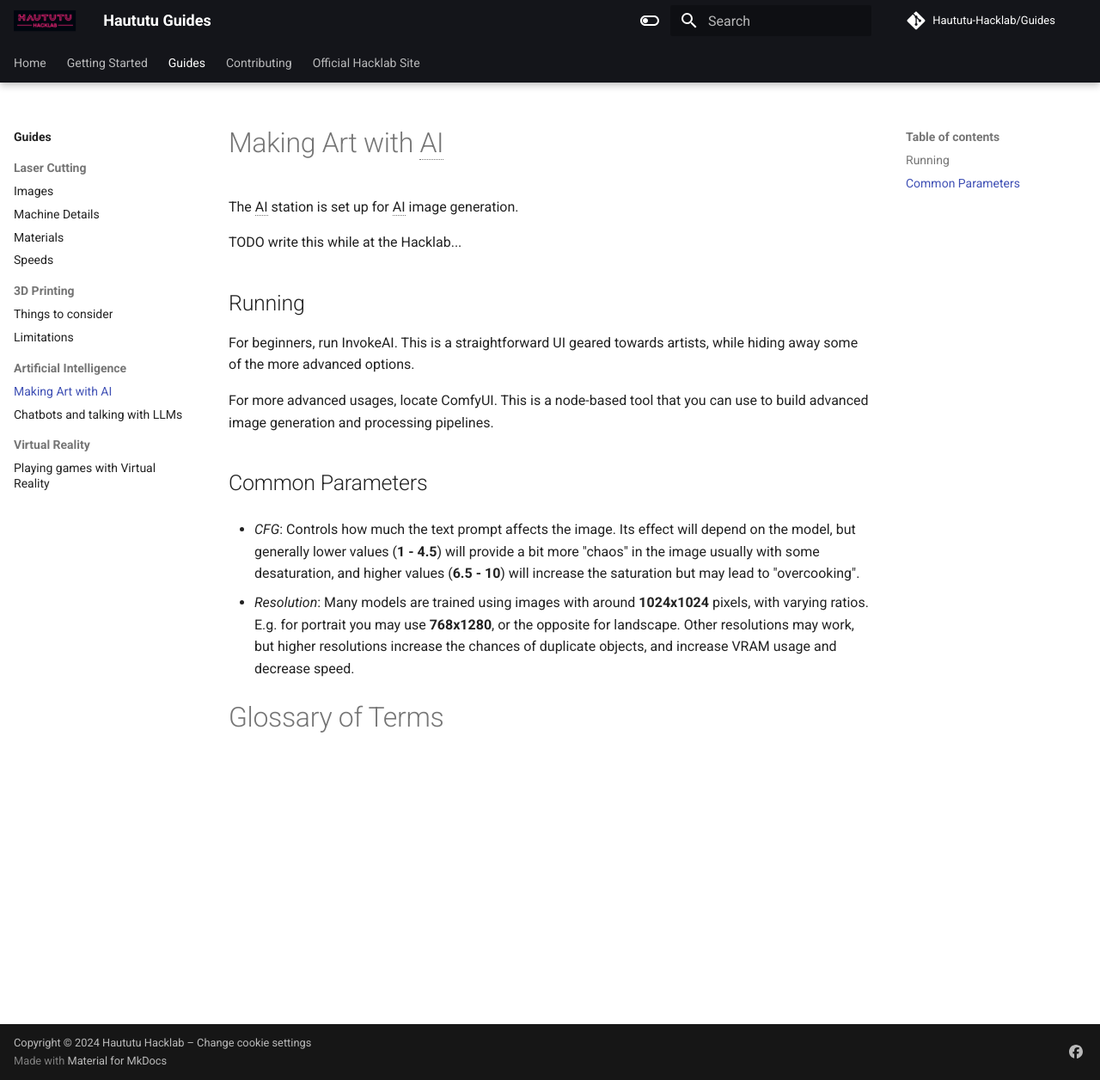
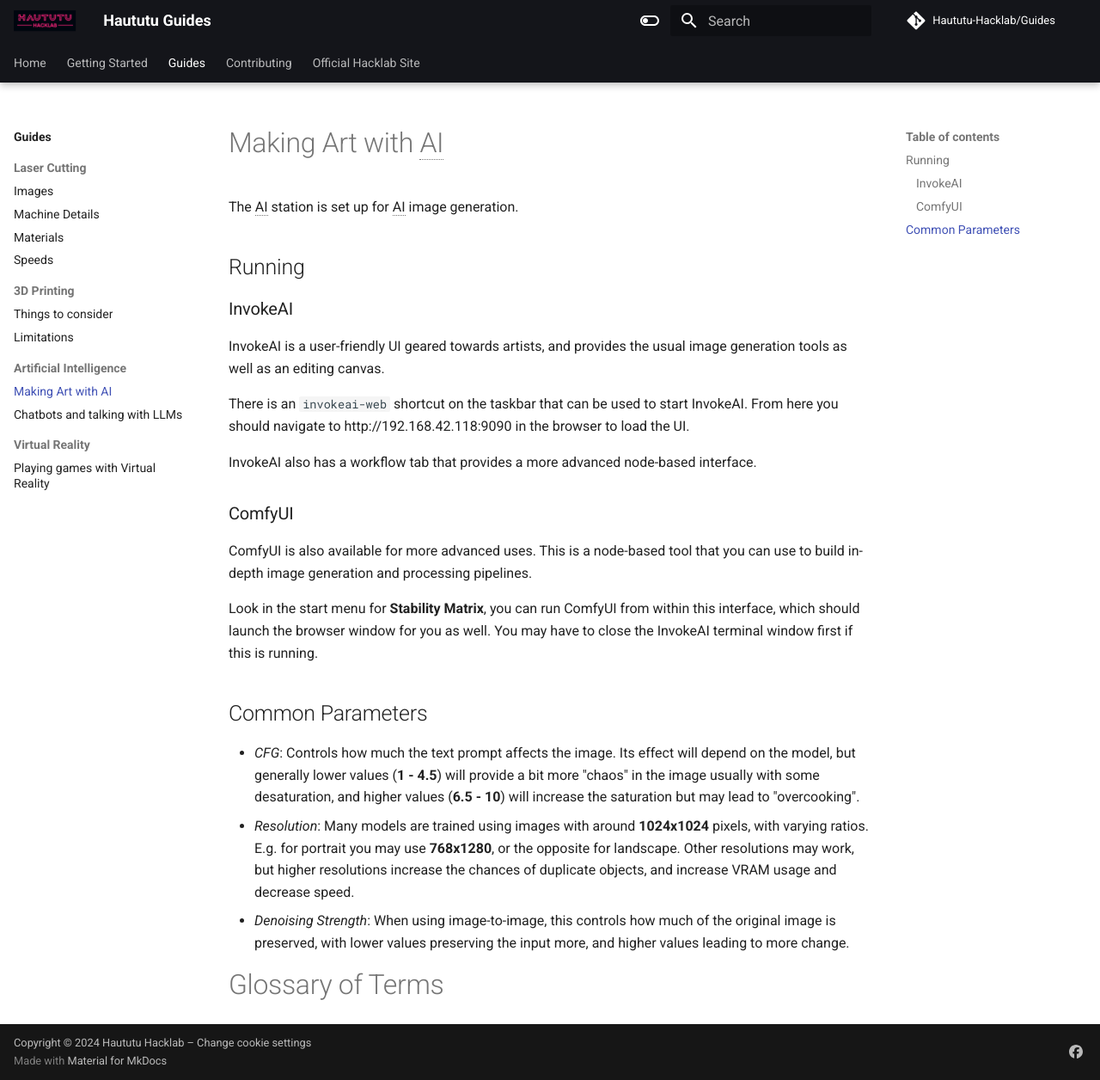
Before and after one commit to Haututu-Hacklab/Guides, an MkDocs documentation site: the page built from docs/guides/ai/art.md, in a window 1280 px wide and 1256 px high. Shown: the whole window at 86% size. Built offline with MkDocs 1.6.1 and Material for MkDocs 9.7.7, drawn with Linux system fonts in a browser that asks for light colours; comment, search, counter and statistics services are not loaded.

Commit message:
Add some more detail to AI Art page.

```diff
--- a/docs/guides/ai/art.md
+++ b/docs/guides/ai/art.md
@@ -2,13 +2,21 @@
 
 The AI station is set up for AI image generation.
 
-TODO write this while at the Hacklab...
-
 ## Running
 
-For beginners, run InvokeAI. This is a straightforward UI geared towards artists, while hiding away some of the more advanced options.
+### InvokeAI
 
-For more advanced usages, locate ComfyUI. This is a node-based tool that you can use to build advanced image generation and processing pipelines.
+InvokeAI is a user-friendly UI geared towards artists, and provides the usual image generation tools as well as an editing canvas.
+
+There is an `invokeai-web` shortcut on the taskbar that can be used to start InvokeAI. From here you should navigate to http://192.168.42.118:9090 in the browser to load the UI.
+
+InvokeAI also has a workflow tab that provides a more advanced node-based interface.
+
+### ComfyUI
+
+ComfyUI is also available for more advanced uses. This is a node-based tool that you can use to build in-depth image generation and processing pipelines.
+
+Look in the start menu for **Stability Matrix**, you can run ComfyUI from within this interface, which should launch the browser window for you as well. You may have to close the InvokeAI terminal window first if this is running.
 
 ## Common Parameters
 
@@ -17,9 +25,9 @@
   4.5**) will provide a bit more "chaos" in the image usually with some
   desaturation, and higher values (**6.5 - 10**) will increase the
   saturation but may lead to "overcooking".
-
 - *Resolution*: Many models are trained using images with around
   **1024x1024** pixels, with varying ratios. E.g. for portrait you may
   use **768x1280**, or the opposite for landscape.  Other resolutions
   may work, but higher resolutions increase the chances of duplicate
   objects, and increase VRAM usage and decrease speed.
+- *Denoising Strength*: When using image-to-image, this controls how much of the original image is preserved, with lower values preserving the input more, and higher values leading to more change.
```
